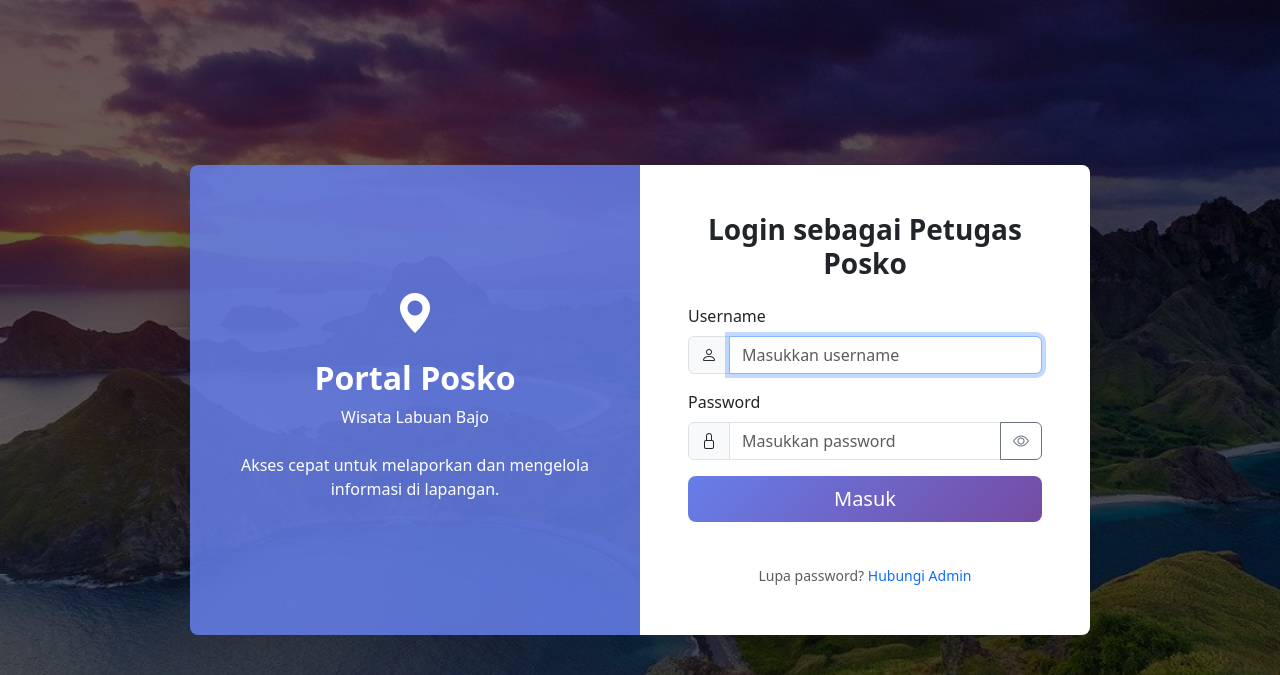
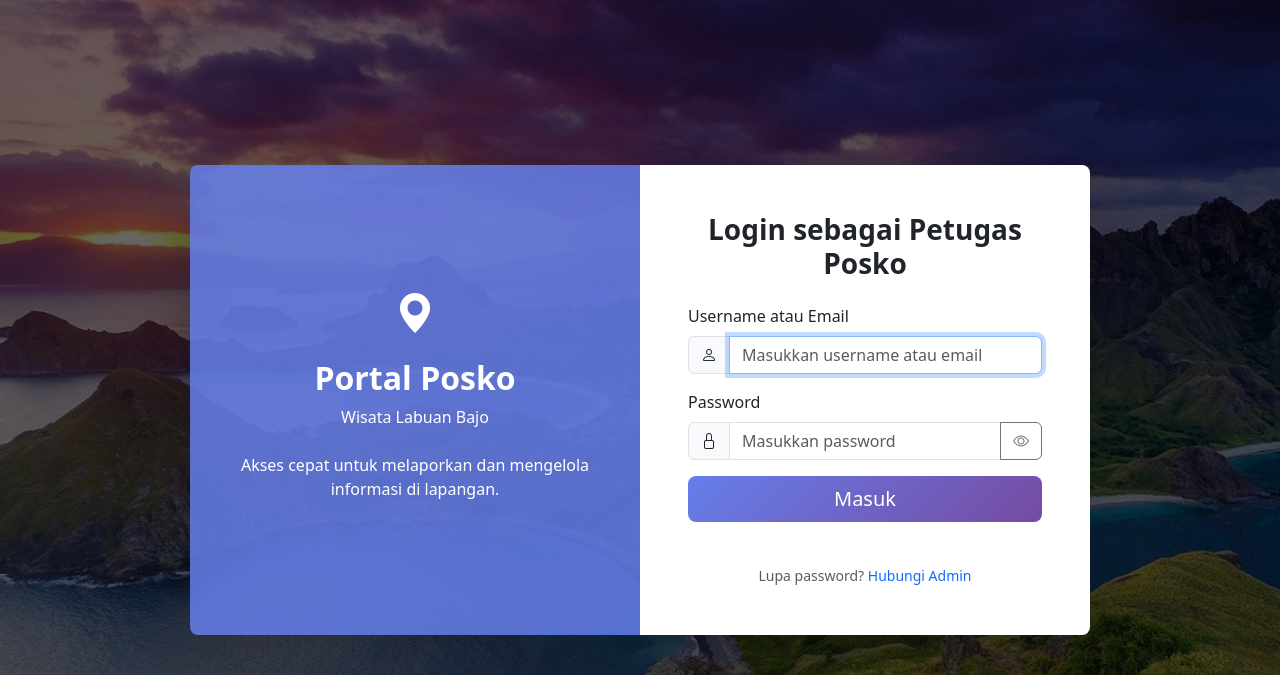
Before and after one commit to azqyanrl/Tiket_wisata_labuanbajo, a PHP site: page /posko/halaman/login/login.php in a window 1280 px wide. Shown: the top 675 px of the page. Run offline with PHP 8.4, Linux system fonts and the light colour scheme.

Commit message:
perubahan 17 November 2025

```diff
--- a/admin/halaman/admin_profile.php
+++ b/admin/halaman/admin_profile.php
@@ -82,10 +82,6 @@ $admin_data = $stmt->get_result()->fetch_assoc();
                                 <input type="text" name="no_hp" class="form-control"
                                        value="<?= htmlspecialchars($admin_data['no_hp']); ?>">
                             </div>
-                            <div class="col-12">
-                                <label class="form-label fw-semibold">Alamat</label>
-                                <textarea name="alamat" rows="3" class="form-control"><?= htmlspecialchars($admin_data['alamat'] ?? ''); ?></textarea>
-                            </div>
                         </div>
                         <div class="mt-3 text-end">
                             <button type="submit" name="update_profile" class="btn " style="background: linear-gradient(135deg, #5a67d8 0%, #6b46c1 100%);transform: translateY(-2px); box-shadow: 0 0.5rem 1rem rgba(0, 0, 0, 0.15); color: white;">
--- a/admin/halaman/posko_register.php
+++ b/admin/halaman/posko_register.php
@@ -258,7 +258,6 @@ unset($_SESSION['notif']);
                                 <div class="btn-group">
                                     <button class="btn btn-sm btn-warning" data-bs-toggle="modal" data-bs-target="#editModal<?= $r['id'] ?>"><i class="bi bi-pencil-square"></i></button>
                                     <button class="btn btn-sm btn-info" data-bs-toggle="modal" data-bs-target="#passModal<?= $r['id'] ?>"><i class="bi bi-key"></i></button>
-                                    <a href="?reset_pass=<?= $r['id'] ?>" onclick="return confirm('Reset password ke posko123?')" class="btn btn-sm btn-danger"><i class="bi bi-arrow-repeat"></i></a>
                                 </div>
                             </td>
                         </tr>
--- a/posko/halaman/login/login.php
+++ b/posko/halaman/login/login.php
@@ -20,17 +20,20 @@ if (
 if (session_status() === PHP_SESSION_NONE) {
     session_start();
 }
-
+  include '../../../includes/boot.php';
 // Proses login
 if (isset($_POST['login'])) {
+    include '../../../database/konek.php';
     $username = $_POST['username'];
     $password = $_POST['password'];
 
-    include '../../../database/konek.php';
-    include '../../../includes/boot.php';
 
-    $stmt = $konek->prepare("SELECT * FROM users WHERE username = ?");
-    $stmt->bind_param("s", $username);
+    $stmt = $konek->prepare("
+        SELECT * FROM users
+        WHERE (username = ? OR email = ?) AND role = 'posko'
+    ");
+
+    $stmt->bind_param("ss", $username, $username);
     $stmt->execute();
     $result = $stmt->get_result();
 
@@ -132,10 +135,10 @@ if (isset($_POST['login'])) {
 
                 <form method="POST" action="">
                     <div class="mb-3">
-                        <label for="username" class="form-label">Username</label>
+                        <label for="username" class="form-label">Username atau Email</label>
                         <div class="input-group">
                             <span class="input-group-text"><i class="bi bi-person"></i></span>
-                            <input type="text" name="username" class="form-control" placeholder="Masukkan username" required autofocus>
+                            <input type="text" name="username" class="form-control" placeholder="Masukkan username atau email" required autofocus>
                         </div>
                     </div>
                     <div class="mb-3">
```
Also changed, not shown: admin/halaman/kelola_user.php (+0 -7 lines), assets/images/bg/Screenshot 2025-11-17 132140.png (added), assets/images/profile/posko_5_1763360613.png (added), uml/diagram_activity.drawio.png, uml/flowchart.drawio.png (added), uml/usecase.drawio.png.
